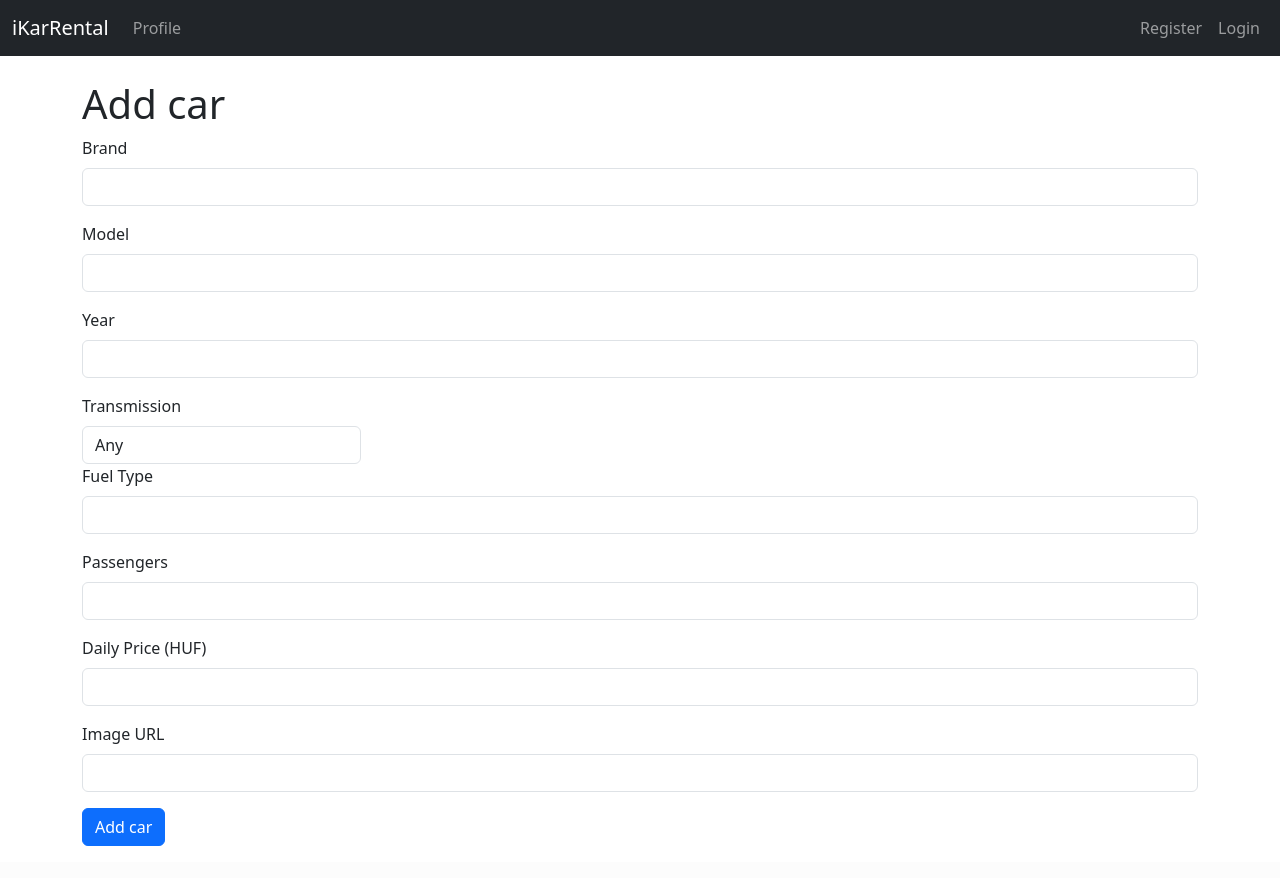
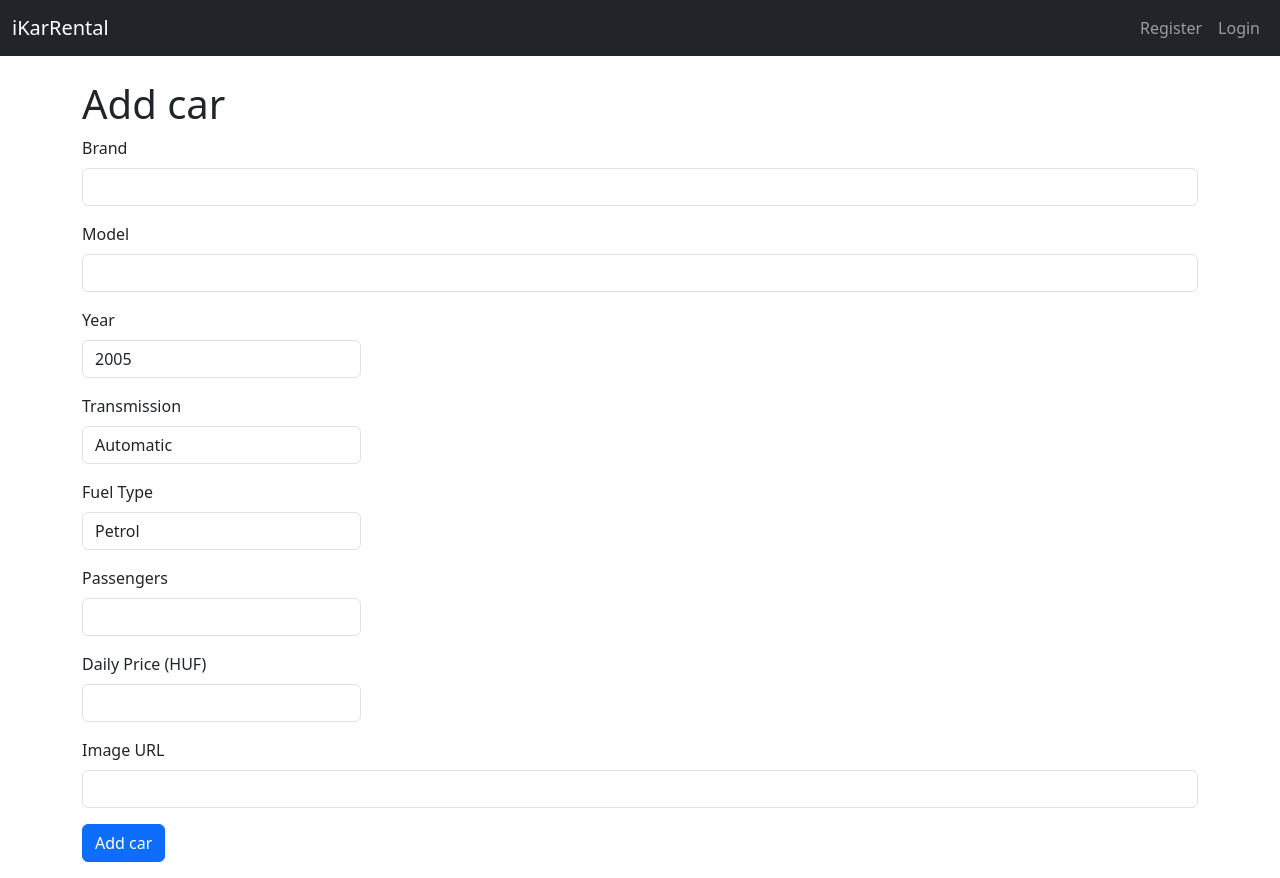
Before and after one commit to J3NZ0L/iKarRental, a PHP site: page /add_car.php in a window 1280 px wide. Before the commit the page ends 846 px from the top, so only its background shows below. Run offline with PHP 8.4, Linux system fonts and the light colour scheme.

Commit message:
finish every needed feature, refactoring needed

```diff
--- a/add_car.php
+++ b/add_car.php
@@ -8,7 +8,7 @@ $carRepository = new CarRepository();
 $errors = [];
 
 if (count($_POST) != 0){
-    IF (validate_car_details($_POST, $errors)){
+    if (validate_car_details($_POST, $errors)){
         $car = new Car(
             $carRepository->getNextId(),
             $_POST['brand'],
@@ -21,7 +21,7 @@ if (count($_POST) != 0){
             $_POST['image']
         );
         $carRepository->add($car);
-        header('Location: login.php');
+        header('Location: index.php');
         exit();
     }
 }
@@ -51,39 +51,42 @@ if (count($_POST) != 0){
     <form action="" method="post" novalidate>
     <div class="mb-3">
         <label for="brand" class="form-label">Brand</label>
-        <input type="text" class="form-control" id="brand" name="brand" required>
+        <input type="text" class="form-control" id="brand" name="brand" value="<?=htmlspecialchars($_POST['brand'] ?? '')?>" required>
     </div>
     <div class="mb-3">
         <label for="model" class="form-label">Model</label>
-        <input type="text" class="form-control" id="model" name="model" required>
+        <input type="text" class="form-control" id="model" name="model" value="<?=htmlspecialchars($_POST['model'] ?? '')?>" required>
     </div>
-    <div class="mb-3">
+    <div class="col-md-3 mb-3">
         <label for="year" class="form-label">Year</label>
-        <input type="number" class="form-control" id="year" name="year" required>
+        <input type="number" class="form-control" id="year" name="year" placeholder="2005" value="<?=htmlspecialchars($_POST['year'] ?? '2005')?>" required>
     </div>
-    <div class="col-md-3">
+    <div class="col-md-3 mb-3">
         <label for="transmission" class="form-label">Transmission</label>
         <select class="form-control" id="transmission" name="transmission">
-          <option value="">Any</option>
-          <option value="automatic" <?= (isset($_GET['transmission']) && $_GET['transmission'] == 'automatic') ? 'selected' : '' ?>>Automatic</option>
-          <option value="manual" <?= (isset($_GET['transmission']) && $_GET['transmission'] == 'manual') ? 'selected' : '' ?>>Manual</option>
+          <option value="Automatic" <?= (isset($_POST['transmission']) && $_POST['transmission'] == 'Automatic') ? 'selected' : '' ?>>Automatic</option>
+          <option value="Manual" <?= (isset($_POST['transmission']) && $_POST['transmission'] == 'Manual') ? 'selected' : '' ?>>Manual</option>
         </select>
-      </div>
-    <div class="mb-3">
+    </div>
+    <div class="col-md-3 mb-3">
         <label for="fuel_type" class="form-label">Fuel Type</label>
-        <input type="text" class="form-control" id="fuel_type" name="fuel_type" required>
+        <select class="form-control" id="fuel_type" name="fuel_type">
+          <option value="Petrol" <?= (isset($_POST['fuel_type']) && $_POST['fuel_type'] == 'Petrol') ? 'selected' : '' ?>>Petrol</option>
+          <option value="Diesel" <?= (isset($_POST['fuel_type']) && $_POST['fuel_type'] == 'Diesel') ? 'selected' : '' ?>>Diesel</option>
+          <option value="Electric" <?= (isset($_POST['fuel_type']) && $_POST['fuel_type'] == 'Electric') ? 'selected' : '' ?>>Electric</option>
+        </select>
     </div>
-    <div class="mb-3">
+    <div class="col-md-3 mb-3">
         <label for="passengers" class="form-label">Passengers</label>
-        <input type="number" class="form-control" id="passengers" name="passengers" required>
+        <input type="number" class="form-control" id="passengers" name="passengers" value="<?=htmlspecialchars($_POST['passengers'] ?? '')?>" required>
     </div>
-    <div class="mb-3">
+    <div class="col-md-3 mb-3">
         <label for="daily_price_huf" class="form-label">Daily Price (HUF)</label>
-        <input type="number" class="form-control" id="daily_price_huf" name="daily_price_huf" required>
+        <input type="number" class="form-control" id="daily_price_huf" name="daily_price_huf" value="<?=htmlspecialchars($_POST['daily_price_huf'] ?? '')?>" required>
     </div>
     <div class="mb-3">
         <label for="image" class="form-label">Image URL</label>
-        <input type="url" class="form-control" id="image" name="image" required>
+        <input type="url" class="form-control" id="image" name="image" value="<?=htmlspecialchars($_POST['image'] ?? '')?>" required>
     </div>
     <button type="submit" class="btn btn-primary mb-3">Add car</button>
     </form>
--- a/car_details.php
+++ b/car_details.php
@@ -60,7 +60,7 @@ if ($_SERVER['REQUEST_METHOD'] === 'POST') {
     <div class="col-md-4">
         <form action="" method="POST">
             <input type="hidden" name="car_id" value="<?= htmlspecialchars($car->id) ?>">
-
+            <h2 class="my-3">Reserve:</h2>
             <!-- Date Range Selector -->
             <div class="mb-3">
                 <label for="start_date" class="form-label">Start Date:</label>
--- a/common_segments/header.php
+++ b/common_segments/header.php
@@ -1,8 +1,6 @@
 <?php
-$userLoggedIn = false;
-if (isset($_SESSION['user'])) {
-  $userLoggedIn = true;
-}
+require_once "helper/auth.php";
+$auth = new Auth();
 ?>
 
 <nav class="navbar navbar-expand-lg navbar-dark bg-dark">
@@ -13,12 +11,14 @@ if (isset($_SESSION['user'])) {
       </button>
       <div class="collapse navbar-collapse" id="navbarNav">
         <ul class="navbar-nav me-auto">
+        <?php if ($auth->is_authenticated()): ?>
           <li class="nav-item">
             <a class="nav-link" href="profile.php">Profile</a>
           </li>
+        <?php endif; ?>
         </ul>
         <ul class="navbar-nav ms-auto">
-          <?php if ($userLoggedIn): ?>
+          <?php if ($auth->is_authenticated()): ?>
               <li class="nav-item">
                 <a class="nav-link" href="logout.php">Logout</a>
               </li>
--- a/data/users.json
+++ b/data/users.json
@@ -1 +1 @@
-{"6780f8eaf0ed39.40586045":{"name":"admin","email":"admin@ikarrental.hu","password":"$2y$10$Hk9veg9EhEBHOHk844eWHes3tWacQpX9Sz6EokPGN7QoydHUBtXjq","isAdmin":true},"6780fc96f26546.03104882":{"name":"Tester","email":"tester@test.com","password":"$2y$10$4AQbD5\/oDaVGZH2OGAiNp.19MjQeJvR6yg3XnyJWrQdtK\/3ZVKVty","isAdmin":false}}
+{"6780f8eaf0ed39.40586045":{"name":"admin","email":"admin@ikarrental.hu","password":"$2y$10$Hk9veg9EhEBHOHk844eWHes3tWacQpX9Sz6EokPGN7QoydHUBtXjq","isAdmin":true},"6780fc96f26546.03104882":{"name":"Tester","email":"tester@test.com","password":"$2y$10$4AQbD5\/oDaVGZH2OGAiNp.19MjQeJvR6yg3XnyJWrQdtK\/3ZVKVty","isAdmin":false},"6782680e9a0530.29479710":{"name":"Proba Pal","email":"probapal@fordulas.com","password":"$2y$10$rZmR23NJv2F8CNdLX4CfUuO.FinMfSyeVWQggBWelgQ5w\/8kFG4CS","isAdmin":false}}
--- a/helper/auth.php
+++ b/helper/auth.php
@@ -32,7 +32,6 @@ class Auth
             return ((array) $user)['email'] === $email;
         });
         if (count($users) === 1) {
-            //echo $password;
             $user = (array) array_values($users)[0];
             return password_verify($password, $user["password"])
             ? $user
--- a/index.php
+++ b/index.php
@@ -92,7 +92,7 @@ if (isset($_SESSION['user']) && $_SESSION['user']->isAdmin) {
           <div class="col-md-4 mb-4">
               <a href="car_details.php?id=<?= htmlspecialchars($car->id) ?>" class="text-decoration-none">
                   <div class="card h-100 hover-card">
-                      <img src="<?= htmlspecialchars($car->image) ?>" class="card-img-top" alt="<?= htmlspecialchars($car->brand . ' ' . $car->model) ?>">
+                        <img src="<?= htmlspecialchars($car->image) ?>" class="card-img-top img-fluid" alt="<?= htmlspecialchars($car->brand . ' ' . $car->model) ?>" style="object-fit: cover; height: 200px;">
                       <div class="card-body">
                           <h5 class="card-title"><?= htmlspecialchars($car->brand . ' ' . $car->model) ?></h5>
                           <p class="card-text">Passengers: <?= htmlspecialchars($car->passengers) ?></p>
--- a/logout.php
+++ b/logout.php
@@ -2,5 +2,6 @@
 session_start();
 session_destroy();
 
-header('Location: index.php');
+$redirect_url = isset($_SESSION['redirect_url']) ? $_SESSION['redirect_url'] : 'index.php';
+header("Location: $redirect_url");
 die();
--- a/register.php
+++ b/register.php
@@ -38,11 +38,11 @@ if (count($_POST) != 0){
     <form action="" method="post" novalidate>
       <div class="mb-3">
         <label for="name" class="form-label">Name</label>
-        <input type="text" class="form-control" id="name" name="name" placeholder="Enter your name">
+        <input type="text" class="form-control" id="name" name="name" placeholder="Enter your name" value="<?= htmlspecialchars($_POST['name'] ?? '') ?>">
       </div>
       <div class="mb-3">
         <label for="email" class="form-label">Email address</label>
-        <input type="email" class="form-control" id="email" name="email" placeholder="Enter your email">
+        <input type="email" class="form-control" id="email" name="email" placeholder="Enter your email" value="<?= htmlspecialchars($_POST['email'] ?? '') ?>">
       </div>
       <div class="mb-3">
         <label for="password" class="form-label">Password</label>
```
Also changed, not shown: data/cars.json (+1 -1 lines), helper/validation.php (+46 -8 lines), login.php (+12 -7 lines), profile.php (+7 -4 lines), tasks.md (+0 -3 lines), README.md.
